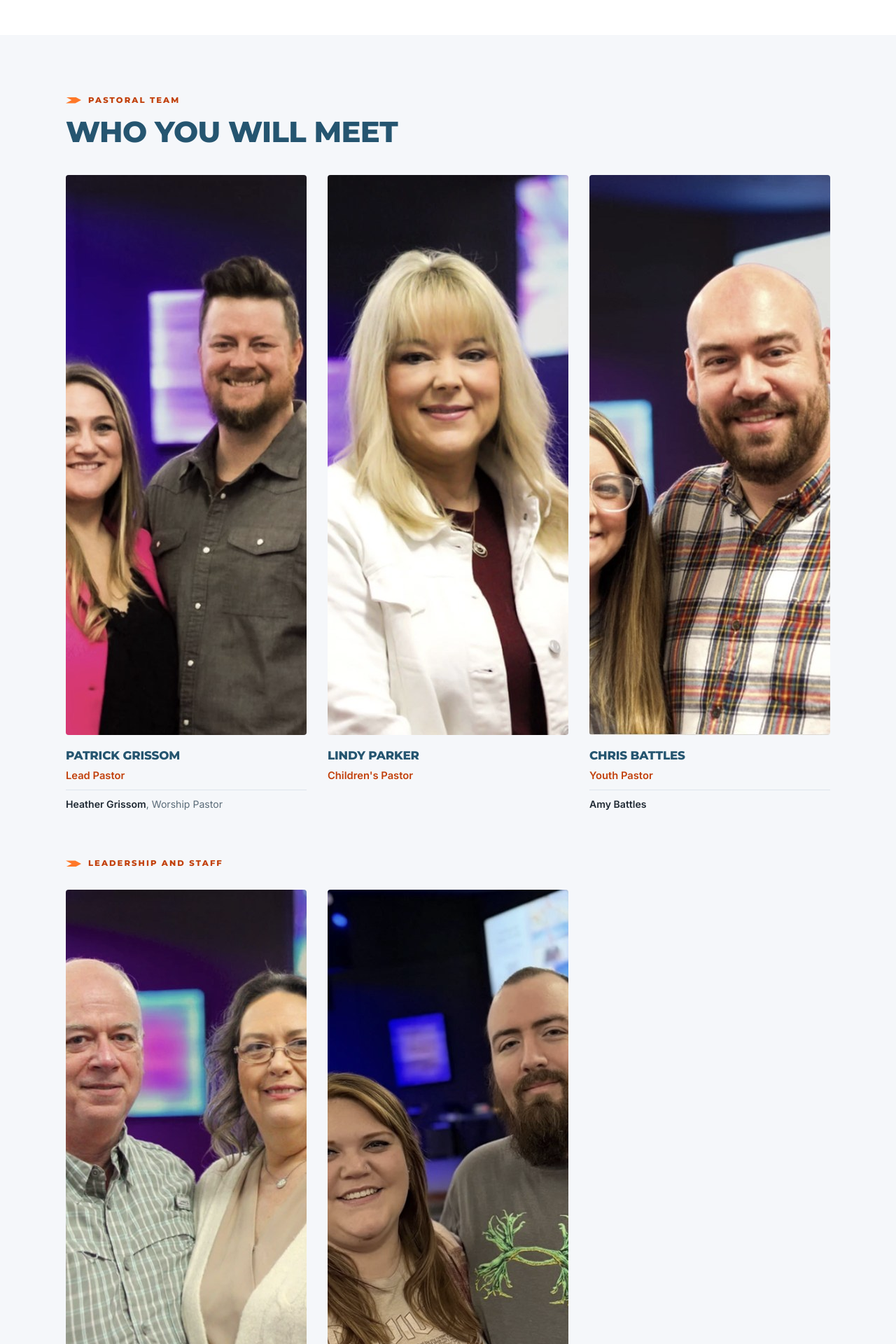
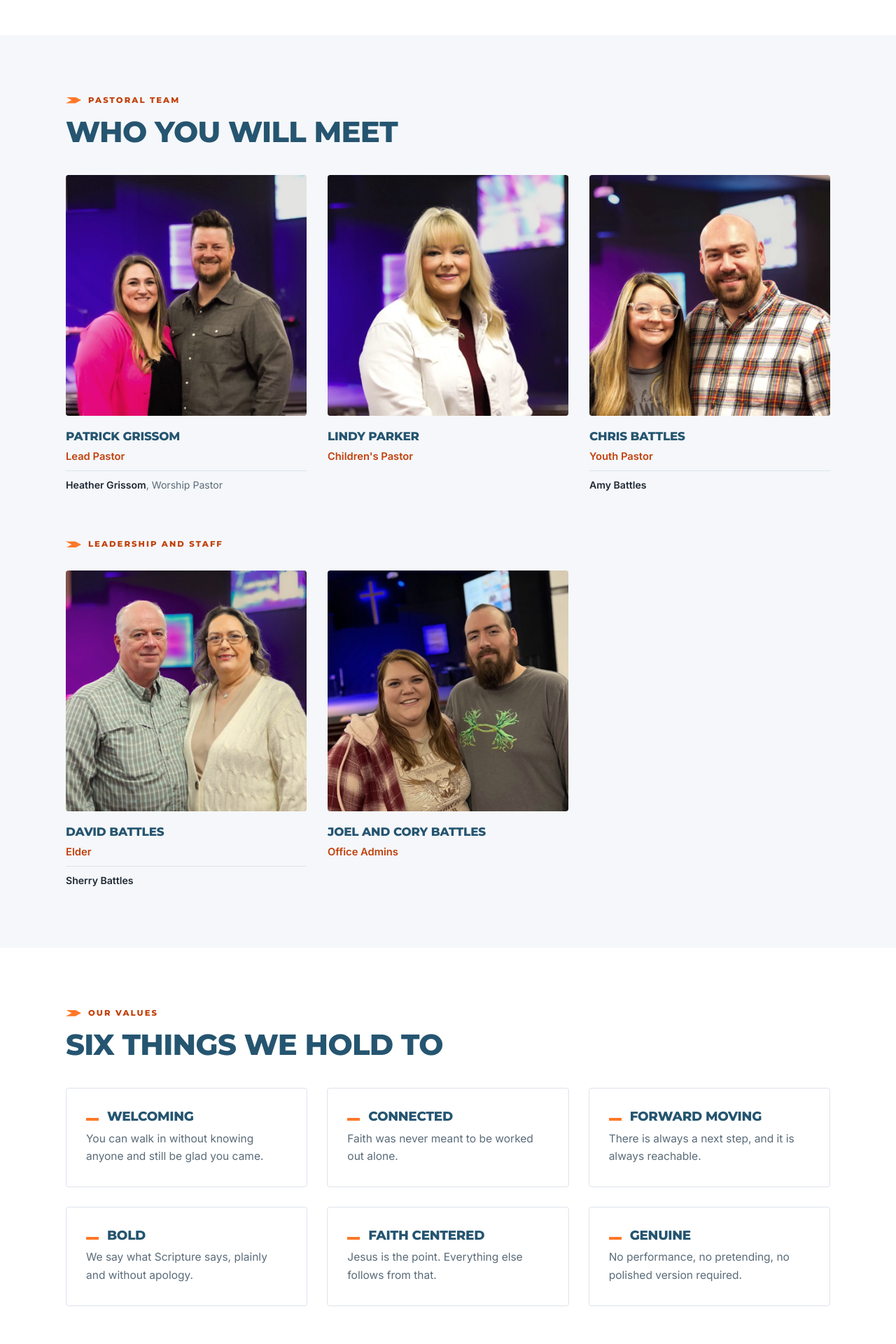
Before and after one commit to isaach3lms/engage-church, a Flask app: page /about in a window 1280 px wide. Shown: the part 1033-2953 px from the top of the page at 70% size. Run offline with Flask 3, Linux system fonts and the light colour scheme.

Commit message:
Replace staff photos with clean originals, fix stretched aspect ratio

```diff
--- a/static/css/style.css
+++ b/static/css/style.css
@@ -342,7 +342,9 @@ p:last-child { margin-bottom: 0; }
 .staff-grid { display: grid; grid-template-columns: repeat(3, 1fr); gap: 30px; }
 .staff figure { margin: 0; }
 .staff img {
-  width: 100%; aspect-ratio: 1 / 1; object-fit: cover;
+  /* `height: auto` is required: without it the HTML height="800" attribute wins
+     over aspect-ratio and the photo renders 800px tall in a narrower column. */
+  width: 100%; height: auto; aspect-ratio: 1 / 1; object-fit: cover;
   border-radius: var(--radius);
   filter: saturate(.86);
 }
```
Also changed, not shown: static/img/staff/battles-chris.jpg, static/img/staff/battles-david.jpg, static/img/staff/battles-joel-cory.jpg, static/img/staff/grissom.jpg, static/img/staff/parker.jpg.
